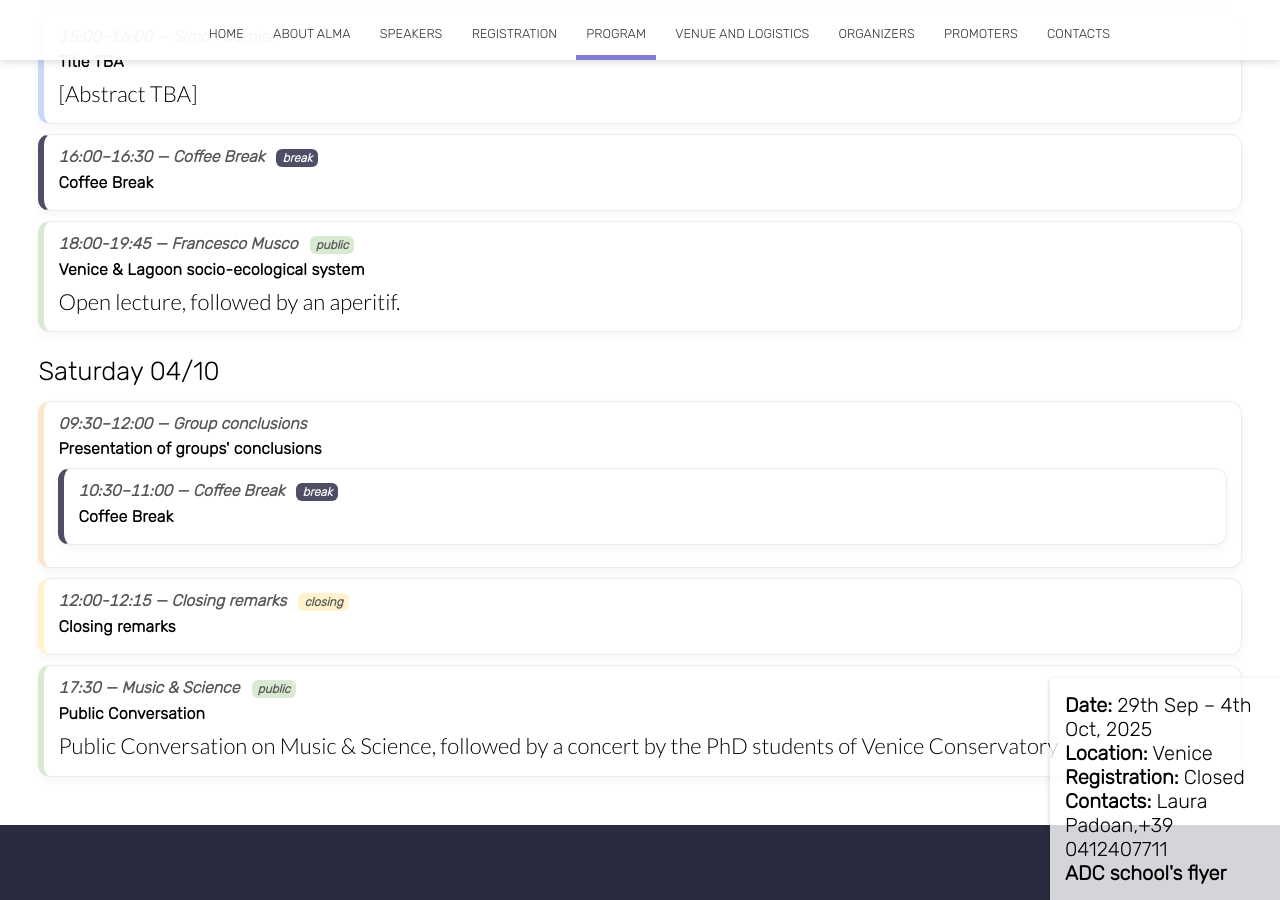
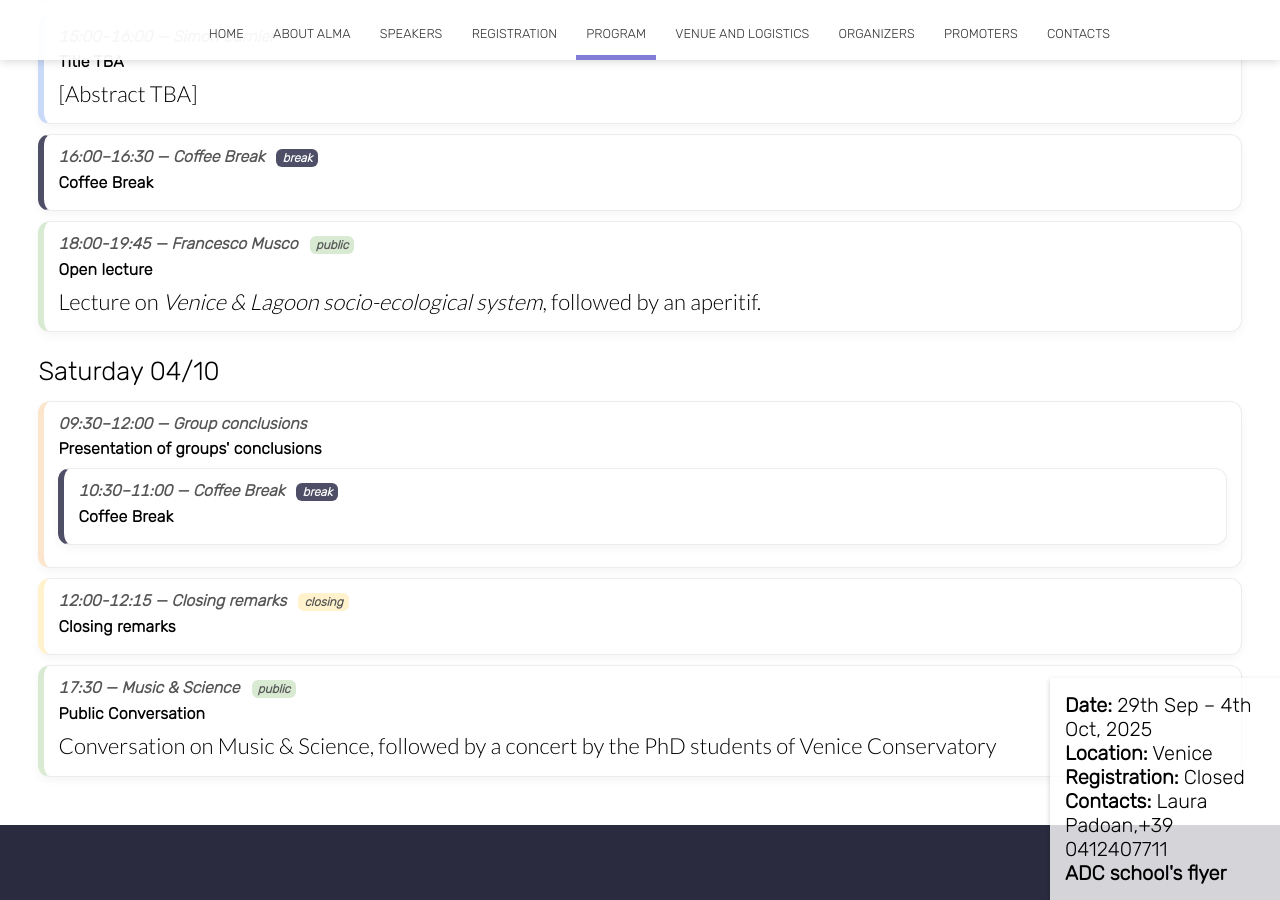
Before and after one commit to almadalcoschool/almadalcoschool.github.io, a Jekyll site: the page built from program.html, in a window 1280 px wide and 900 px high, scrolled down 7480 px. Built offline with Jekyll 4.4.1, drawn with Linux system fonts in a browser that asks for light colours; nearby versions of some CDN libraries.

Commit message:
fix details

```diff
--- a/program.html
+++ b/program.html
@@ -1068,8 +1068,8 @@ image: /images/home/paper_natEcoEvol2020.jpg
 
     <div class="slot visit" id="tue-1800-musco">
         <div class="meta"><span class="time">18:00-19:45</span> — Francesco Musco <span class="badge visit">public</span></div>
-        <h3>Venice &amp; Lagoon socio-ecological system</h3>
-        <p>Open lecture, followed by an aperitif.</p>
+        <h3>Open lecture</h3>
+        <p>Lecture on <em>Venice &amp; Lagoon socio-ecological system</em>, followed by an aperitif.</p>
     </div>
 
 
@@ -1095,7 +1095,7 @@ image: /images/home/paper_natEcoEvol2020.jpg
     <div class="slot visit" id="sat-1730-aperitif">
       <div class="meta"><span class="time">17:30</span> — Music & Science <span class="badge visit">public</span></div>
       <h3>Public Conversation</h3>
-      <p>Public Conversation on Music & Science, followed by a concert by the PhD students of Venice Conservatory</p>
+      <p>Conversation on Music & Science, followed by a concert by the PhD students of Venice Conservatory</p>
     </div>
 
   </section>
```
